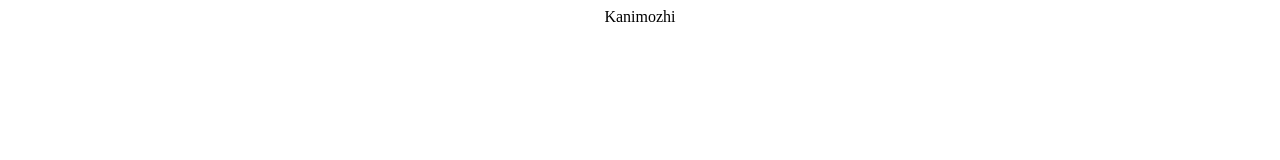
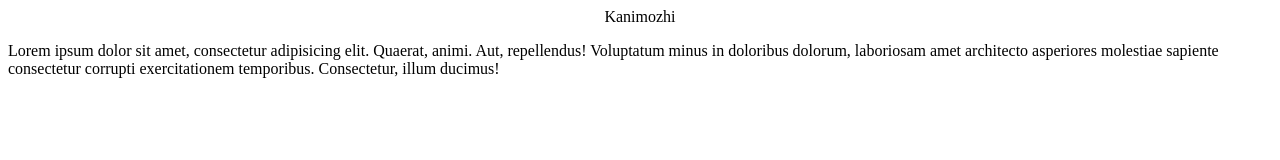
Before and after one commit to kanivel0015/HTMLfile, a plain HTML site: page index.html in a window 1280 px wide. Drawn offline with Linux system fonts and the light colour scheme.

Commit message:
Changes Made

```diff
--- a/index.html
+++ b/index.html
@@ -7,5 +7,6 @@
 </head>
 <body>
     <Center>Kanimozhi</Center>
+    <p>Lorem ipsum dolor sit amet, consectetur adipisicing elit. Quaerat, animi. Aut, repellendus! Voluptatum minus in doloribus dolorum, laboriosam amet architecto asperiores molestiae sapiente consectetur corrupti exercitationem temporibus. Consectetur, illum ducimus!</p>
 </body>
 </html>
```
